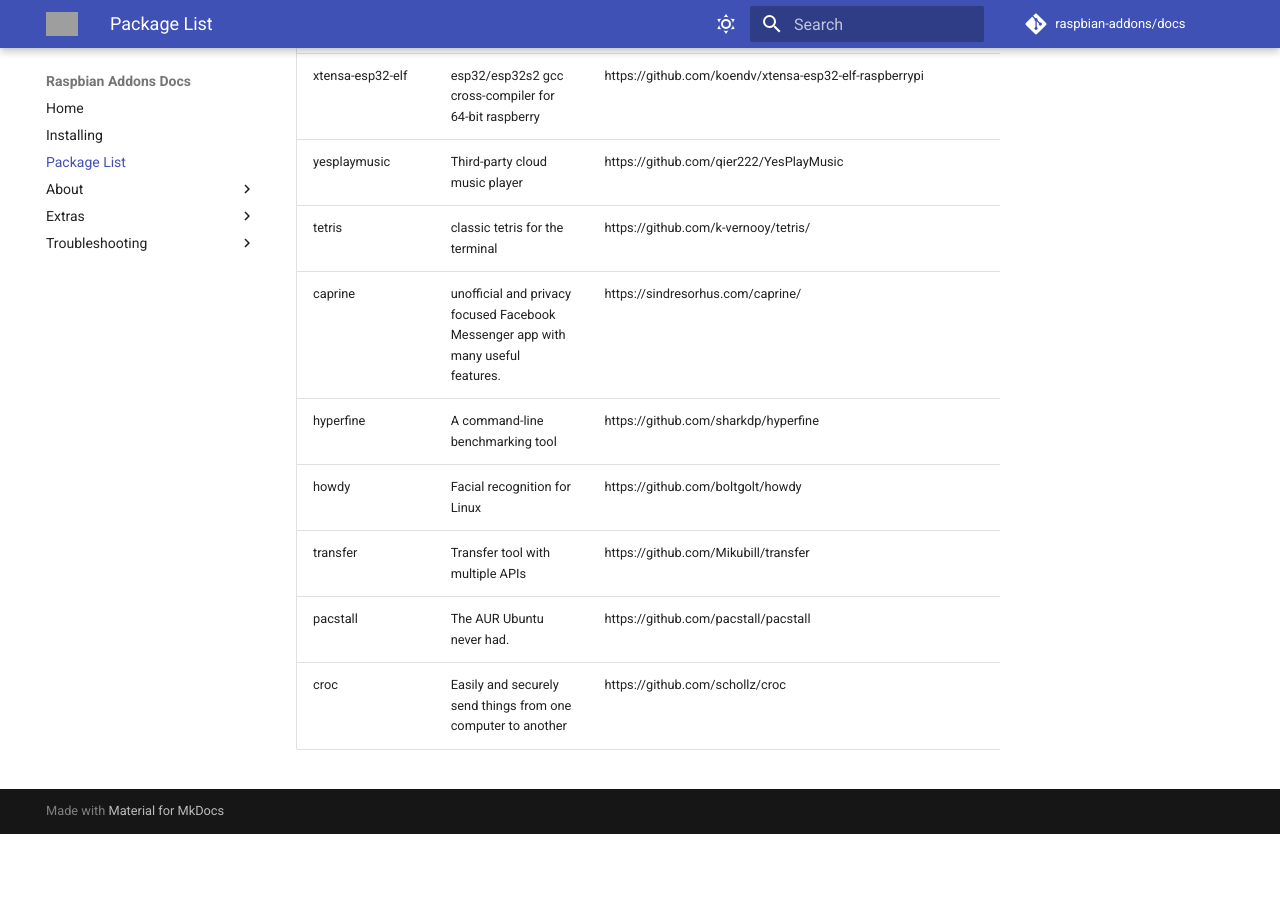
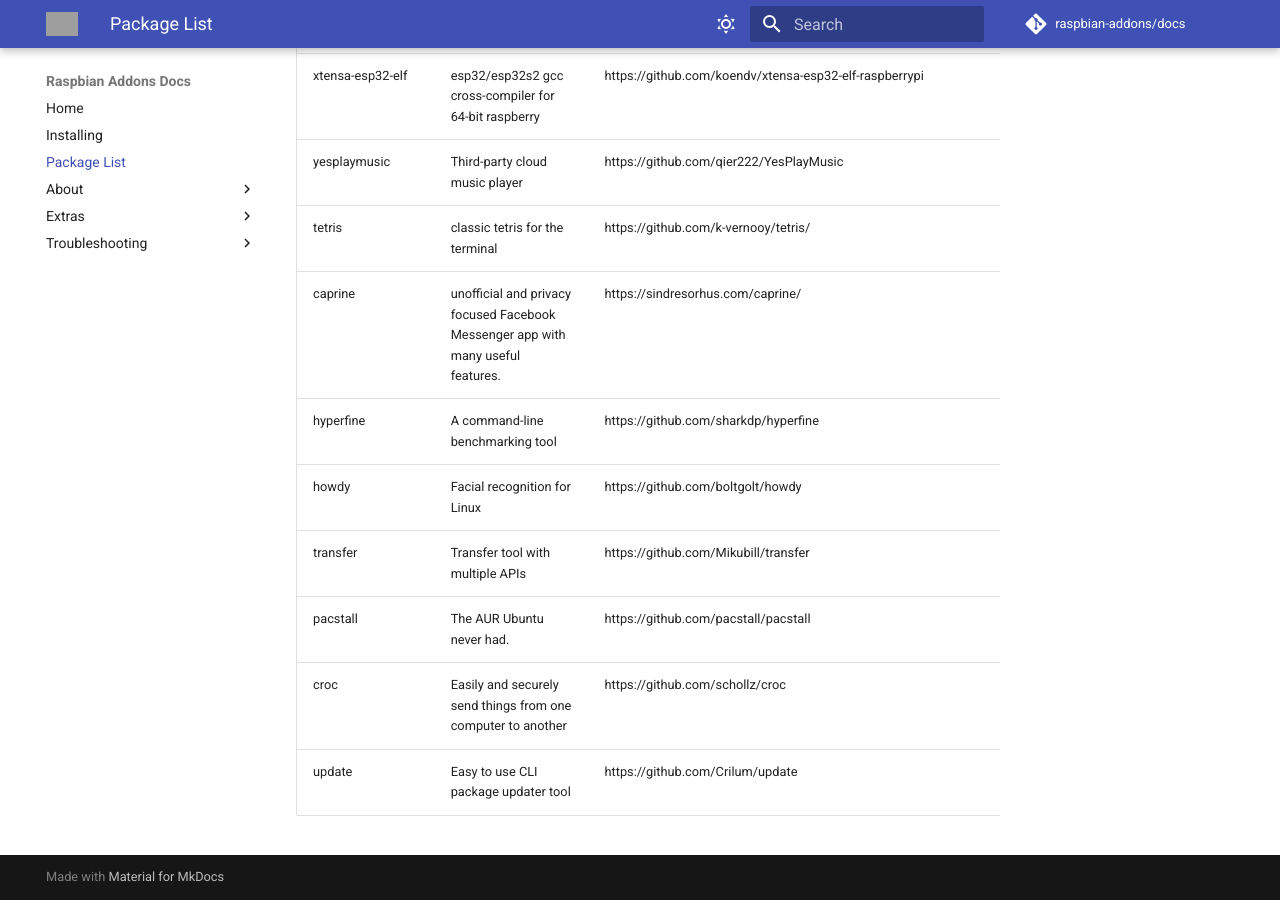
Before and after one commit to raspbian-addons/docs, an MkDocs documentation site: the page built from docs/package-list.md, in a window 1280 px wide and 900 px high, scrolled down 11654 px. Built offline with MkDocs 1.6.1 and Material for MkDocs 9.7.7, drawn with Linux system fonts in a browser that asks for light colours; comment, search, counter and statistics services are not loaded; before the commit the page ends 12488 px from its top, so only the background shows below that; grey boxes are pictures that could not be loaded.

Commit message:
add update

```diff
--- a/docs/package-list.md
+++ b/docs/package-list.md
@@ -159,3 +159,4 @@
 | transfer | Transfer tool with multiple APIs | https://github.com/Mikubill/transfer |
 | pacstall | The AUR Ubuntu never had. | https://github.com/pacstall/pacstall |
 | croc | Easily and securely send things from one computer to another | https://github.com/schollz/croc |
+| update | Easy to use CLI package updater tool | https://github.com/Crilum/update |
```
